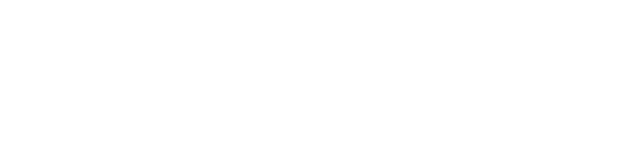
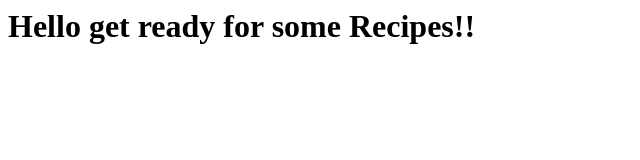
Before and after one commit to orenisim/Oren-Recipe-Blog.github.io, a plain HTML site: page index.html in a window 1280 px wide. Shown: the whole page, without its empty margins (0-640 px from the left). Drawn offline with Linux system fonts and the light colour scheme.

Commit message:
adding the h1 for testing

```diff
--- a/index.html
+++ b/index.html
@@ -6,6 +6,6 @@
     <title>Blog</title>
   </head>
   <body>
-    <h1></h1>
+    <h1>Hello get ready for some Recipes!!</h1>
   </body>
 </html>
```
Also changed, not shown: 2 other files.
